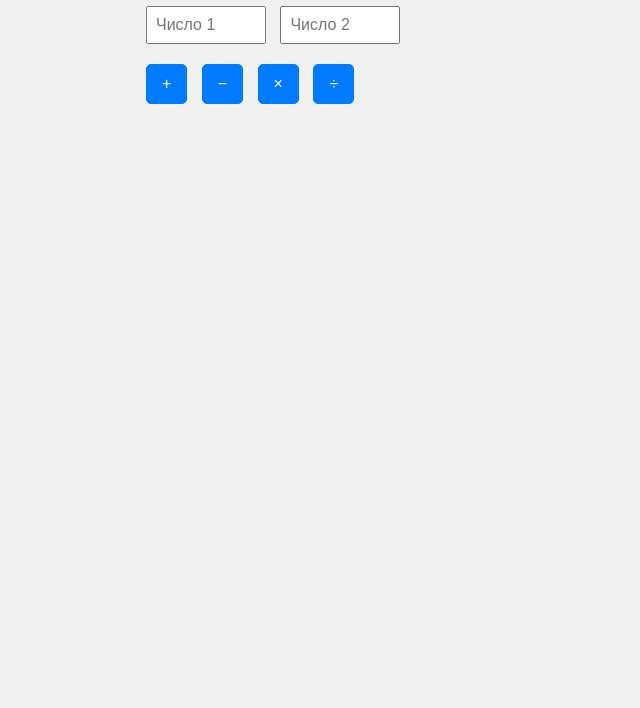
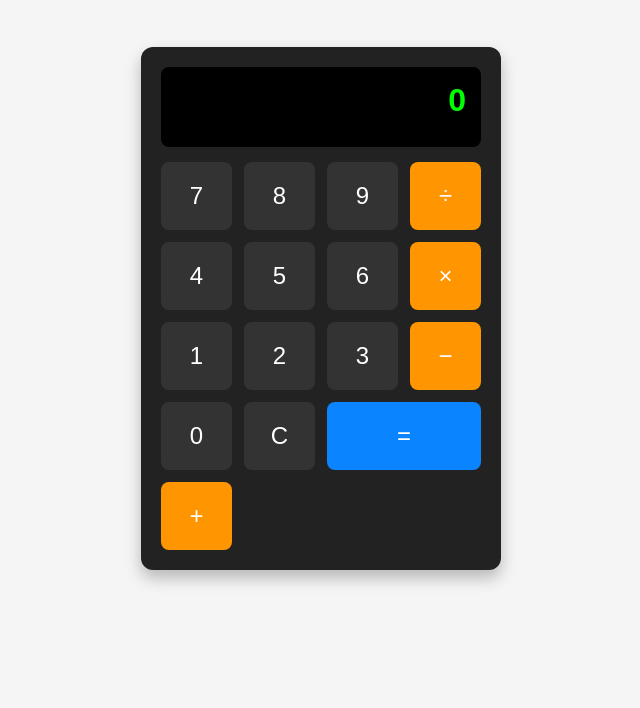
Before and after one commit to 111123code/111123code.github.io, a plain HTML site: page index.html in a window 1280 px wide. Shown: the part 92-800 px from the top of the page, without its empty margins (319-959 px from the left). Drawn offline with Linux system fonts and the light colour scheme.

Commit message:
add index

```diff
--- a/index.html
+++ b/index.html
@@ -3,62 +3,145 @@
 <head>
   <meta charset="UTF-8" />
   <meta name="viewport" content="width=device-width, initial-scale=1" />
-  <title>Простой калькулятор</title>
+  <title>Калькулятор</title>
   <style>
     body {
+      display: flex;
+      justify-content: center;
+      align-items: center;
+      height: 100vh;
+      margin: 0;
       font-family: Arial, sans-serif;
-      max-width: 350px;
-      margin: 40px auto;
-      padding: 0 20px;
-      background: #f0f0f0;
+      background-color: #f5f5f5;
     }
-    h1 {
-      text-align: center;
-      color: #333;
+    .calculator {
+      background: #222;
+      padding: 20px;
+      border-radius: 12px;
+      box-shadow: 0 8px 16px rgba(0,0,0,0.25);
+      width: 320px;
     }
-    input[type="number"] {
-      width: 100px;
-      padding: 8px;
-      font-size: 16px;
-      margin-right: 10px;
-      margin-bottom: 20px;
+    .display {
+      background: #000;
+      color: #0f0;
+      font-size: 32px;
+      font-weight: bold;
+      padding: 15px;
+      border-radius: 8px;
+      height: 50px;
+      text-align: right;
+      margin-bottom: 15px;
+      user-select: none;
+      overflow-x: auto;
+    }
+    .buttons {
+      display: grid;
+      grid-template-columns: repeat(4, 1fr);
+      gap: 12px;
     }
     button {
-      padding: 10px 15px;
-      font-size: 16px;
-      margin-right: 10px;
+      padding: 20px 0;
+      font-size: 24px;
+      background: #333;
+      border: none;
+      border-radius: 8px;
+      color: #fff;
       cursor: pointer;
-      border-radius: 5px;
-      border: 1px solid #007bff;
-      background-color: #007bff;
-      color: white;
+      transition: background-color 0.2s;
+      user-select: none;
     }
     button:hover {
-      background-color: #0056b3;
+      background: #555;
     }
-    #result {
-      font-weight: bold;
-      font-size: 18px;
-      margin-top: 20px;
-      min-height: 24px;
+    button.operator {
+      background: #ff9500;
+      color: #fff;
+    }
+    button.operator:hover {
+      background: #e08900;
+    }
+    button.equal {
+      background: #0a84ff;
+      grid-column: span 2;
+      color: #fff;
+    }
+    button.equal:hover {
+      background: #006ce0;
     }
   </style>
 </head>
 <body>
+  <div class="calculator">
+    <div id="display" class="display">0</div>
+    <div class="buttons">
+      <button onclick="press('7')">7</button>
+      <button onclick="press('8')">8</button>
+      <button onclick="press('9')">9</button>
+      <button class="operator" onclick="press('/')">÷</button>
 
-  <h1>Простой калькулятор</h1>
+      <button onclick="press('4')">4</button>
+      <button onclick="press('5')">5</button>
+      <button onclick="press('6')">6</button>
+      <button class="operator" onclick="press('*')">×</button>
 
-  <input type="number" id="num1" placeholder="Число 1" />
-  <input type="number" id="num2" placeholder="Число 2" />
-  <br/>
+      <button onclick="press('1')">1</button>
+      <button onclick="press('2')">2</button>
+      <button onclick="press('3')">3</button>
+      <button class="operator" onclick="press('-')">−</button>
 
-  <button onclick="calculate('+')">+</button>
-  <button onclick="calculate('-')">−</button>
-  <button onclick="calculate('*')">×</button>
-  <button onclick="calculate('/')">÷</button>
+      <button onclick="press('0')">0</button>
+      <button onclick="clearDisplay()">C</button>
+      <button class="equal" onclick="calculate()">=</button>
+      <button class="operator" onclick="press('+')">+</button>
+    </div>
+  </div>
 
-  <div id="result"></div>
+  <script>
+    let expression = '';
 
-  <script src="script.js"></script>
+    function press(char) {
+      // Запрещаем ввод операторов подряд
+      const lastChar = expression.slice(-1);
+      if ('+-*/'.includes(char)) {
+        if (expression === '' || '+-*/'.includes(lastChar)) {
+          // Не добавляем оператор если он первый или если предыдущий тоже оператор
+          return;
+        }
+      }
+
+      expression += char;
+      updateDisplay();
+    }
+
+    function updateDisplay() {
+      const display = document.getElementById('display');
+      display.textContent = expression || '0';
+    }
+
+    function clearDisplay() {
+      expression = '';
+      updateDisplay();
+    }
+
+    function calculate() {
+      // Проверим, что выражение не пустое и не заканчивается на оператор
+      if (expression === '' || '+-*/'.includes(expression.slice(-1))) {
+        return;
+      }
+
+      try {
+        // eslint-disable-next-line no-eval
+        const result = eval(expression);
+        expression = String(result);
+        updateDisplay();
+      } catch (e) {
+        expression = '';
+        document.getElementById('display').textContent = 'Ошибка!';
+      }
+    }
+
+    // Инициализация дисплея
+    updateDisplay();
+  </script>
 </body>
 </html>
```
